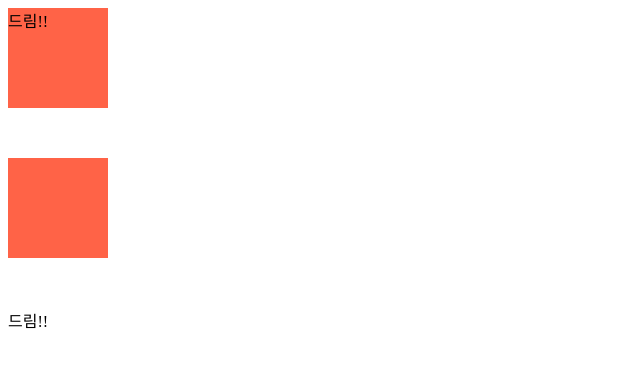
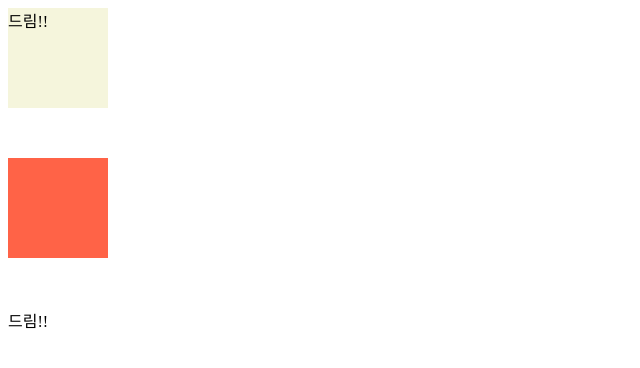
Before and after one commit to dixk3458/new_portfolio, a plain HTML site: page css_study/15.data.html in a window 1280 px wide. Shown: the whole page, without its empty margins (0-640 px from the left). Drawn offline with Linux system fonts and the light colour scheme.

Commit message:
HTML데이터 지정 개념 정리

```diff
--- a/css_study/15.data.html
+++ b/css_study/15.data.html
@@ -12,12 +12,24 @@
         background-color: tomato;
         margin-bottom: 50px;
       }
+
+      div[data-display-name='dream'] {
+        background-color: beige;
+      }
     </style>
   </head>
   <body>
-    <div>드림!!</div>
-    <div></div>
-    <span>드림!!</span>
-    <script></script>
+    <!-- HTML태그에서 기본적으로 제공하는 속성이 없을경우 -->
+    <!-- HTML태그에 원하는 데이터를 저장할때 유용하게 사용된다. -->
+
+    <div data-index="1" data-display-name="dream">드림!!</div>
+    <div data-index="2" data-display-name="coding"></div>
+    <span data-index="1" data-display-name="dream">드림!!</span>
+    <script>
+      const dream = document.querySelector('div[data-display-name = "dream"]');
+      console.log(dream.dataset);
+      // 자바스크립트로 접근할때에는 하이픈 - 이 자동으로 삭제되고, 카멜케이스 형태로 바뀐다.
+      console.log(dream.dataset.displayName);
+    </script>
   </body>
 </html>
```
